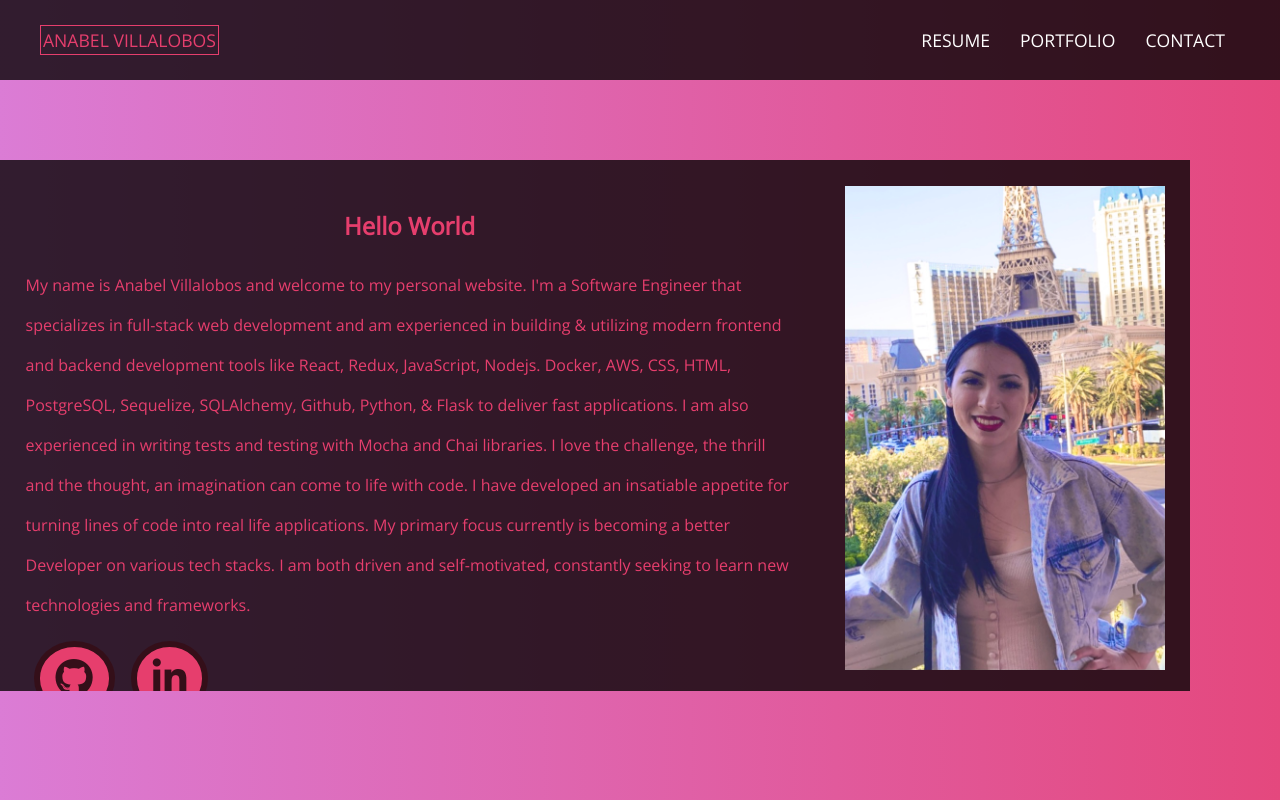
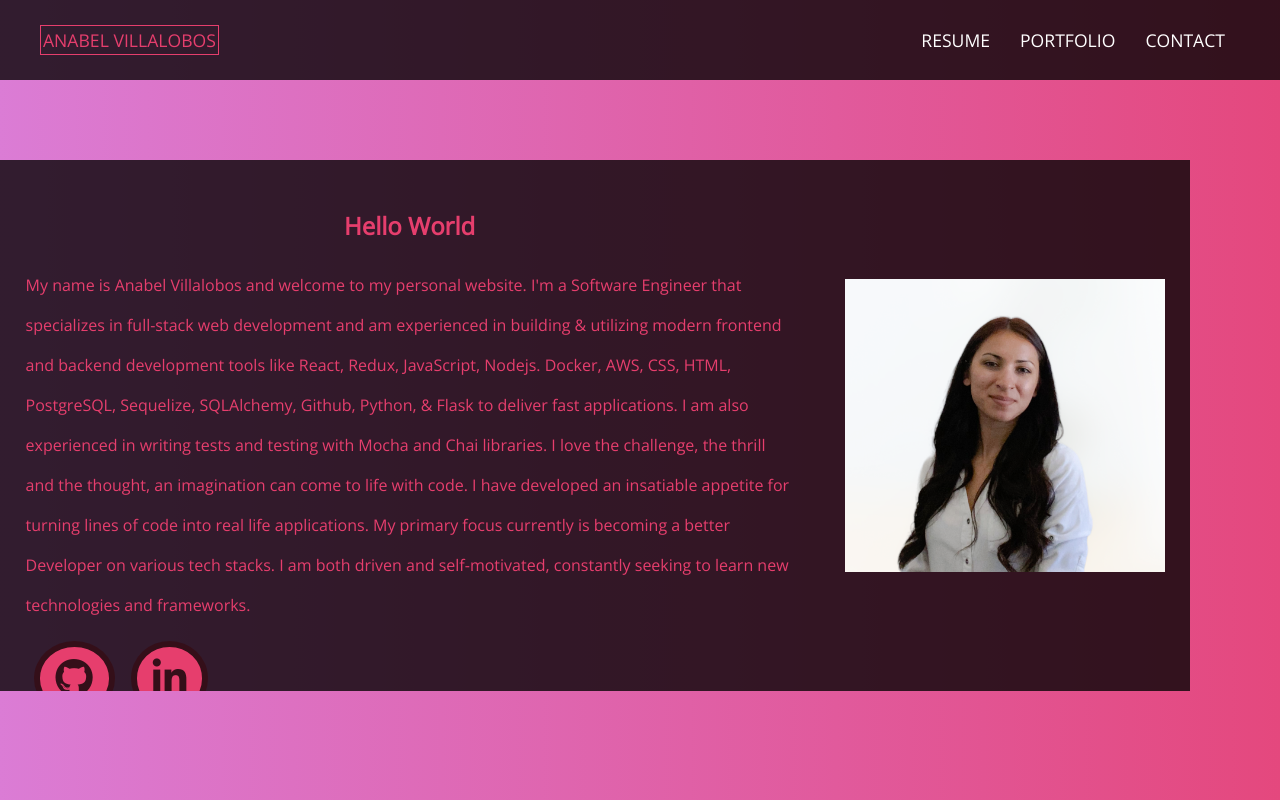
Before and after one commit to annvilla1998/ReactPersonalWebsite, a React (Create React App) app: page / in a window 1280 px wide. Built offline with nearby package versions, Linux system fonts and the light colour scheme.

Commit message:
updated professional pic

```diff
--- a/src/components/Homepage/Homepage.css
+++ b/src/components/Homepage/Homepage.css
@@ -81,6 +81,8 @@
   height: 60vh;
   width: 40vh;
   margin-top: 20vh;
+  display:flex;
+  align-items:center;
   margin-bottom: 3vh;
   background-color: var(--dark);
   padding: 2%;
--- a/src/components/Homepage/index.js
+++ b/src/components/Homepage/index.js
@@ -1,5 +1,5 @@
 import './Homepage.css'
-import me from '../../assets/images/me.jpg'
+import me from '../../assets/images/profess.PNG'
 
 export const Homepage = () => {
 
```
Also changed, not shown: src/assets/images/profess.PNG (added).
